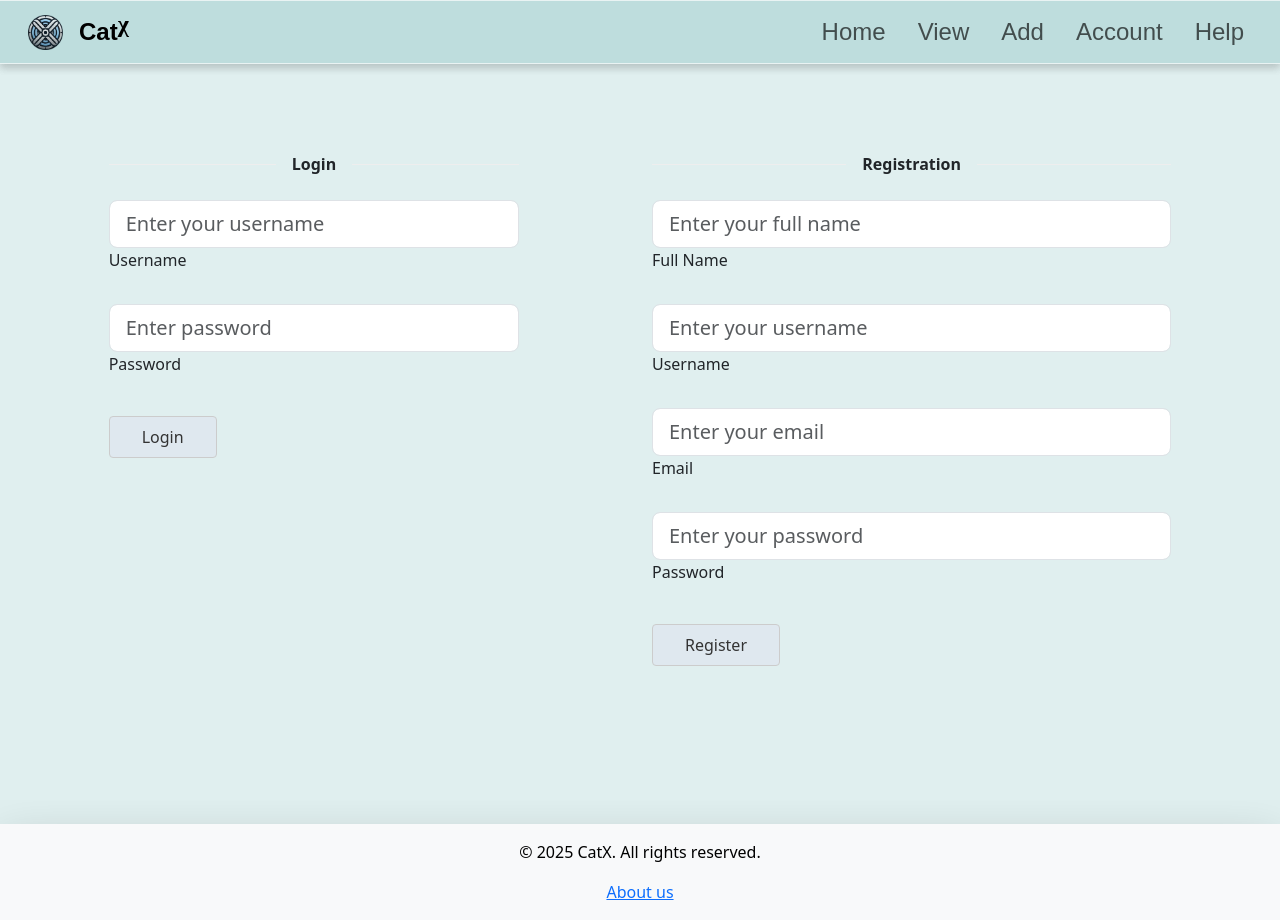
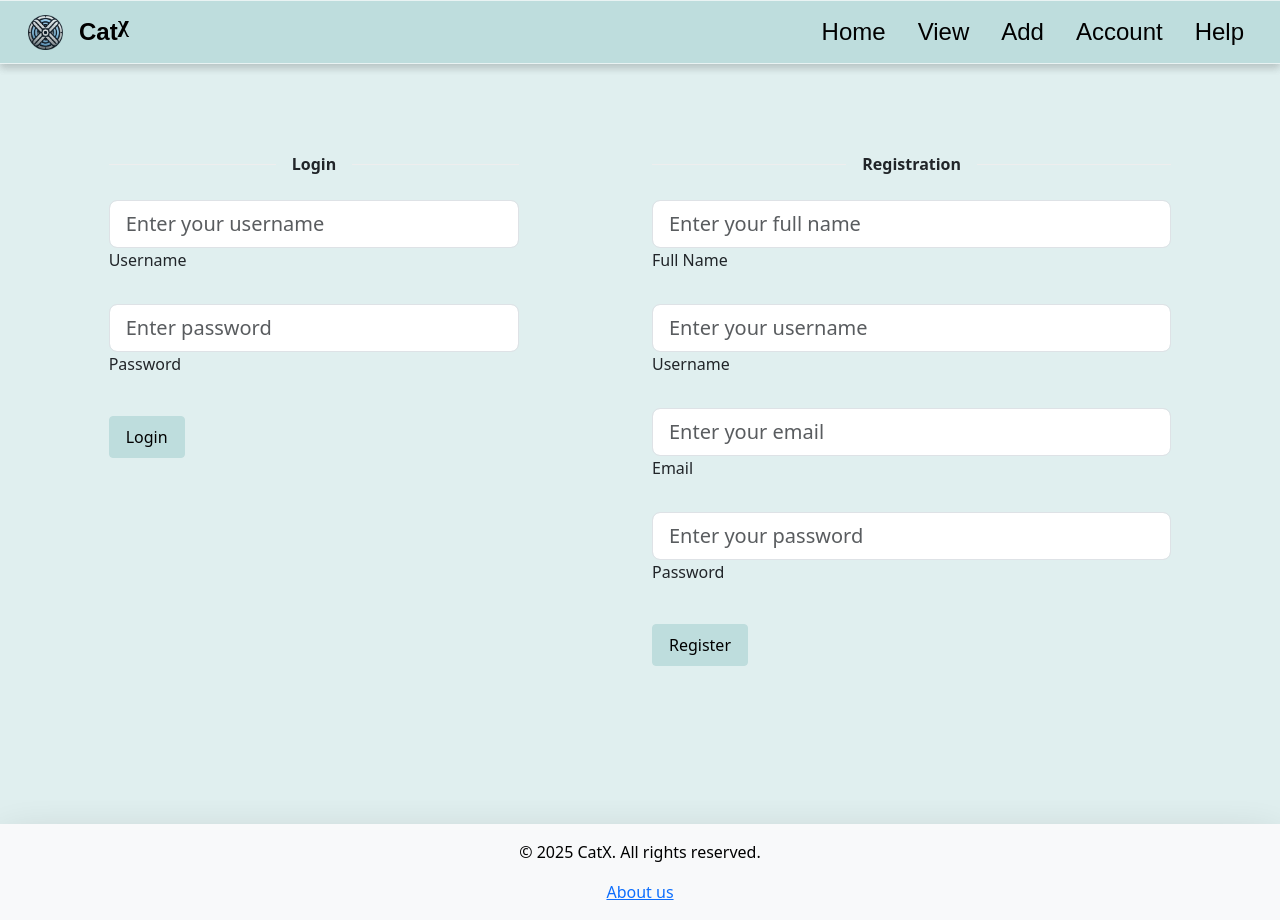
Before and after one commit to awiechma/CatX, a React (Vite) app in the folder react-app-catx/: page /account in a window 1280 px wide. Built offline with nearby package versions, Linux system fonts and the light colour scheme; no server answers.

Commit message:
css-color-fixes

```diff
--- a/react-app-catx/src/Account.css
+++ b/react-app-catx/src/Account.css
@@ -16,24 +16,25 @@
     }
 }
 
-
-/* Button Styling  */
-.log-in-button {
-    font-size: 1rem;
-    padding: 0.5rem 2rem 0.5rem 2rem;
-    border-radius: 4px;
-    border: 1px solid #ccc;
-    background-color: #dfe8ef;
-    /* cursor: pointer; */
-    color: #333;
-    transition: background-color 0.3s ease, border-color 0.3s ease;
+.log-in-button{
+color: rgb(0, 0, 0) !important;
+background-color: #bedddd!important;
+border: 1px solid #bedddd !important;
+padding: 0.5rem 1rem;
+border-radius: 4px;
+font-size: 1rem;
+cursor: pointer;
+transition: background-color 0.3s, border-color 0.3s;
 }
 
+/* Hover-effect for button */
 .log-in-button:hover {
-    background-color: #94b5ce;
-    border-color: #aaa;
-    color: #ffffff;
+background-color: #f6fafa !important;
+border-color: #add5d5 !important;
+box-shadow: 0px 4px 8px rgba(0, 0, 0, 0.2);
+border: 2px solid;
 }
+
 
 /* Container for centering */
 .account-container {
@@ -41,13 +42,13 @@
     justify-content: center;
     align-items: center;
     height: 100vh;
-    background-color: #f8f9fa;
+    background-color: #e0efef;
 }
 
 /* Inner Content-Container */
 .account-content {
     text-align: center;
-    background: #ffffff;
+    background: #f6fafa;
     padding: 2rem;
     border-radius: 10px;
     box-shadow: 0 4px 6px rgba(0, 0, 0, 0.1);
@@ -66,10 +67,11 @@
     font-size: 1.1rem;
 }
 
+
 /* Logout-Button */
 .logout-button {
     padding: 10px 20px;
-    background-color: #dc3545;
+    background-color: #892626 ;
     color: white;
     border: none;
     border-radius: 5px;
@@ -83,19 +85,21 @@
 }
 
 /* Button Styling  */
-.register-button {
+.register-button{
+    color: rgb(0, 0, 0) !important;
+    background-color: #bedddd!important;
+    border: 1px solid #bedddd !important;
+    padding: 0.5rem 1rem;
+    border-radius: 4px;
     font-size: 1rem;
-    padding: 0.5rem 2rem 0.5rem 2rem;
-    border-radius: 4px;
-    border: 1px solid #ccc;
-    background-color: #dfe8ef;
-    /* cursor: pointer; */
-    color: #333;
-    transition: background-color 0.3s ease, border-color 0.3s ease;
-}
+    cursor: pointer;
+    transition: background-color 0.3s, border-color 0.3s;
+    }
 
+/* Hover-effect for button */
 .register-button:hover {
-    background-color: #94b5ce;
-    border-color: #aaa;
-    color: #ffffff;
-}
+    background-color: #f6fafa !important;
+    border-color: #add5d5 !important;
+    box-shadow: 0px 4px 8px rgba(0, 0, 0, 0.2);
+    border: 2px solid;
+    }
--- a/react-app-catx/src/Add.css
+++ b/react-app-catx/src/Add.css
@@ -10,10 +10,6 @@ body {
   width: 10%;
 }
 
-.bg-body-tertiary.text-center.shadow-lg.text-black.py-3.mt-4 {
-  background-color: #5e2222;
-
-}
 .add-page-container {
   display: flex;
   flex-direction: column;
@@ -27,6 +23,27 @@ body {
   position: absolute;
   width: 96%;
   height: 140%
+}
+
+.btn-optional-data {
+  color: rgb(255, 255, 255) !important;
+  background-color: #315e5e!important;
+  border: 1px solid #add5d5 !important;
+  padding: 0.5rem 1rem;
+  border-radius: 8px;
+  font-size: 1rem;
+  cursor: pointer;
+  transition: background-color 0.3s, border-color 0.3s;
+  margin: 0.5%;
+}
+
+/* Hover-effect for button */
+.btn-optional-data:hover {
+  background-color: #f6fafa !important;
+  border-color: #add5d5 !important;
+  box-shadow: 0px 4px 8px rgba(0, 0, 0, 0.1);
+  border: 2px solid;
+  color: black !important;
 }
 
 /* flexible Layout */
--- a/react-app-catx/src/App.css
+++ b/react-app-catx/src/App.css
@@ -32,14 +32,14 @@ html, body {
 
 /* Navbar-Links Styling */
 .nav-link {
-  color: #315e5e;
+  color: #000000 !important;
   font-size: 1.2rem;
   font-weight: 500;
   transition: color 0.2s ease-in-out;
 }
 
 .nav-link:hover {
-  color: #bedddd !important;
+  color: #315e5e !important;
 }
 
 /* active Link */
--- a/react-app-catx/src/Help.css
+++ b/react-app-catx/src/Help.css
@@ -18,4 +18,11 @@
     top: 0;
     max-height: 100vh;
     overflow-y: auto;
+    background-color: #bedddd;
+    border-radius: 8px;
 }
+
+.nav-link.active{
+    background-color:#bedddd !important ;
+    color: #000000 !important;
+}
--- a/react-app-catx/src/View.css
+++ b/react-app-catx/src/View.css
@@ -24,7 +24,24 @@ body {
     background-color: #315e5e;
 }
 
+.btn-outline-searchbar {
+    color: rgb(0, 0, 0) !important;
+    background-color: #f6fafa!important;
+    border: 1px solid #bedddd !important;
+    padding: 0.5rem 1rem;
+    border-radius: 4px;
+    font-size: 1rem;
+    cursor: pointer;
+    transition: background-color 0.3s, border-color 0.3s;
+  }
 
+  /* Hover-effect for button */
+  .btn-outline-searchbar:hover {
+    background-color: #f6fafa !important;
+    border-color: #add5d5 !important;
+    box-shadow: 0px 4px 8px rgba(0, 0, 0, 0.2);
+    border: 2px solid;
+  }
 
 .height90{
     height: 90%;
@@ -56,6 +73,7 @@ body {
 /* Container FilterableListGroup */
 .FilterableListGroup-container {
     margin-top: 7%;
+    background-color: #315e5e;
 }
 
 /* Styling for search and filter box */
--- a/react-app-catx/src/components/View/ItemListAndDisplay.jsx
+++ b/react-app-catx/src/components/View/ItemListAndDisplay.jsx
@@ -13,10 +13,12 @@ const ItemListAndDisplay = ({ searchString, selectedTags }) => {
     setIsLoading(true);
     setError(null);
     try {
-            const endpoint = `http://localhost:3000/stac/search?${selectedTags.length > 0 ? `tasks=${selectedTags.join(",")}` : ""}${(searchString ? `&search=${searchString}` : "")}`;
+      const endpoint = `http://localhost:3000/stac/search?${
+        selectedTags.length > 0 ? `tasks=${selectedTags.join(",")}` : ""
+      }${searchString ? `&search=${searchString}` : ""}`;
       const response = await fetch(endpoint, {
         method: "GET",
-                headers: { 'Content-Type': 'application/json' }
+        headers: { "Content-Type": "application/json" },
       });
       if (!response.ok) throw new Error(`HTTP Error: ${response.status}`);
       const data = await response.json();
@@ -32,8 +34,12 @@ const ItemListAndDisplay = ({ searchString, selectedTags }) => {
     fetchItems();
   }, [searchString, selectedTags]);
 
-    if (isLoading) return <div className="custom-container bg-body-tertiary">Loading...</div>;
-    if (error) return <div className="custom-container bg-body-tertiary">Error: {error}</div>;
+  if (isLoading)
+    return <div className="custom-container bg-body-tertiary">Loading...</div>;
+  if (error)
+    return (
+      <div className="custom-container bg-body-tertiary">Error: {error}</div>
+    );
 
   return (
     <div className="custom-container bg-body-tertiary items-container">
@@ -41,7 +47,7 @@ const ItemListAndDisplay = ({ searchString, selectedTags }) => {
       <ul className="list-group">
         {items.length > 0 ? (
           items.map((item) => (
-                        <li key={item.id} className="mb-2 p-2 border rounded cursor-pointer hover:bg-gray-100">
+            <li key={item.id} className="list-group-item">
               <Link to={`/view/${item.id}`}>
                 {item.properties["mlm:name"]}{" "}
                 <span className="text-sm text-gray-500">
@@ -51,7 +57,9 @@ const ItemListAndDisplay = ({ searchString, selectedTags }) => {
             </li>
           ))
         ) : (
-                    <li className="text-gray-500 italic">No matching entries. Try again!</li>
+          <li className="text-gray-500 italic">
+            No matching entries. Try again!
+          </li>
         )}
       </ul>
     </div>
```
Also changed, not shown: react-app-catx/src/components/Add/Formular.jsx (+62 -49 lines). Lines whose indentation alone changed are shown as unchanged.
